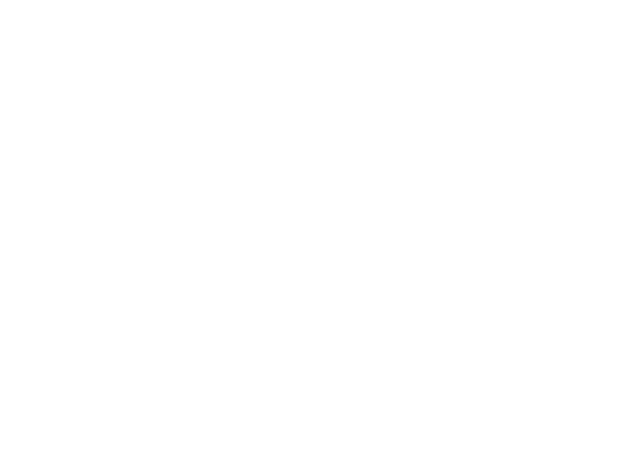
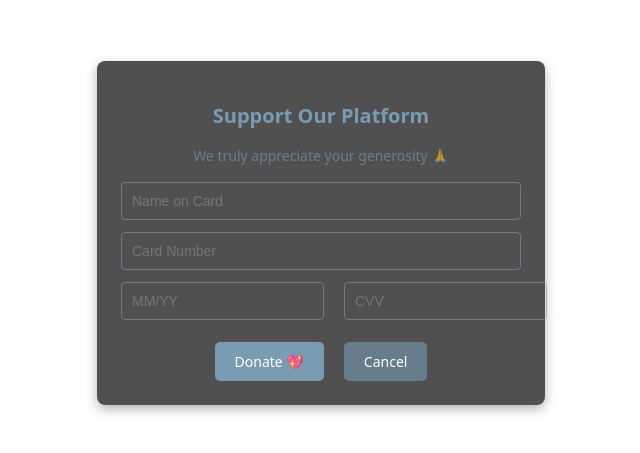
Before and after one commit to deewdelhi/economie, a React (Vite) app in the folder frontend/: page /donate in a window 1280 px wide. Before the commit this address had no page. Shown: the part 167-620 px from the top of the page, without its empty margins (319-959 px from the left). Built offline with nearby package versions, Linux system fonts and the light colour scheme.

Commit message:
small changes

```diff
--- a/frontend/src/App.tsx
+++ b/frontend/src/App.tsx
@@ -52,27 +52,18 @@ import WelcomePage from "./components/LoginSignUpComponents/FirstPageWithInfo.ts
 import PersonalEventsList from "./components/EventsComponent/PersonalEventList.tsx";
 import MyActivityList from "./components/EventsComponent/MyActivityList.tsx";
 import EventDetailsPage from "./components/EventsComponent/eventDetailsForm.tsx";
-// import Logout from "./components/LoginSignUpComponents/Logout";
-
-// import UserRecipeList from "./components/RecipeComponents/userRecipes";
-// import RecipeDetailsForm from "./components/RecipeComponents/recipeDetailsForm.tsx";
-// import BadJokeForm from "./components/RecipeComponents/BadJokeForm.tsx";
 
 function App() {
   const [loggedIn, setLoggedIn] = useState(false);
   const [email, setEmail] = useState("");
 
-  // return (
-  //     <>
-  //         <ShowAllRecipes></ShowAllRecipes>
-  //     </>
-  // );
+
 
   return (
     <div className="App">
       <Routes>
         <Route
-          path="/"
+          path="/getStarted"
           element={
             <Welcome
               email={email}
@@ -88,10 +79,17 @@ function App() {
             <Login setLoggedIn={setLoggedIn} setEmail={setEmail} />
           }
         />
+
         <Route
-          path="/welcome"
+          path="/"
           element={
             <WelcomePage />
+          }
+        />
+        <Route
+          path="/donate"
+          element={
+            <Donate />
           }
         />
         <Route
@@ -109,13 +107,6 @@ function App() {
         <Route path="/logout" element={<Logout></Logout>} />
         <Route path="/personalEvents" element={<PersonalEventsList></PersonalEventsList>} />
         <Route path="/myActivity" element={<MyActivityList></MyActivityList>} />
-
-
-        {/*<Route*/}
-
-        {/*    path="/userRecipes/*"*/}
-        {/*    element={<UserRecipeList ></UserRecipeList>}*/}
-        {/*/> */}
       </Routes>
     </div>
   );
--- a/frontend/src/components/LoginSignUpComponents/Donate.tsx
+++ b/frontend/src/components/LoginSignUpComponents/Donate.tsx
@@ -21,7 +21,16 @@ const Donate = () => {
     const handleCancel = () => {
         setShouldShow(0);
         const isUserEventPage = window.location.href.includes("/userEvents");
-        window.location.href = isUserEventPage ? `/userEvents/` : `/showlist/`;
+        const isShowlist = window.location.href.includes("/showlist");
+        if (isUserEventPage) {
+            window.location.href = `/userEvents/`;
+        } else if (isShowlist) {
+            window.location.href = `/showlist/`;
+        } else {
+            window.location.href = `/`;
+        }
+
+
     };
 
     if (shouldShow !== 1) return null;
```
